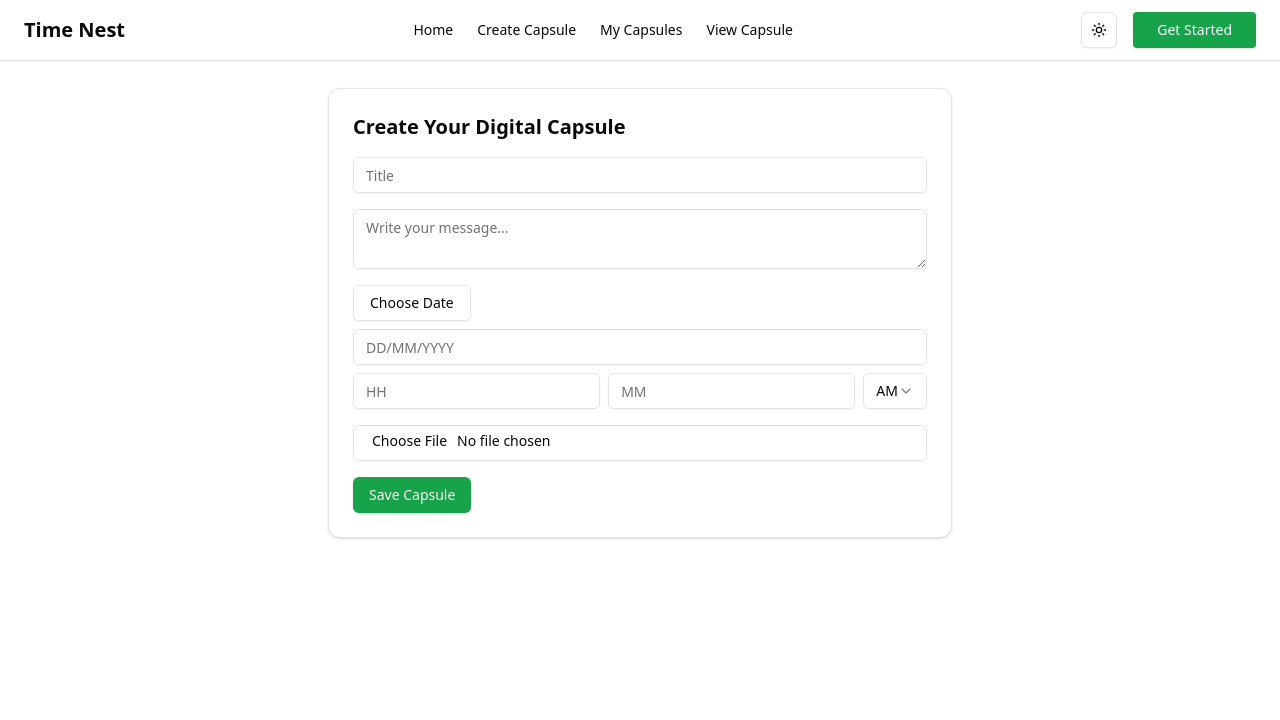
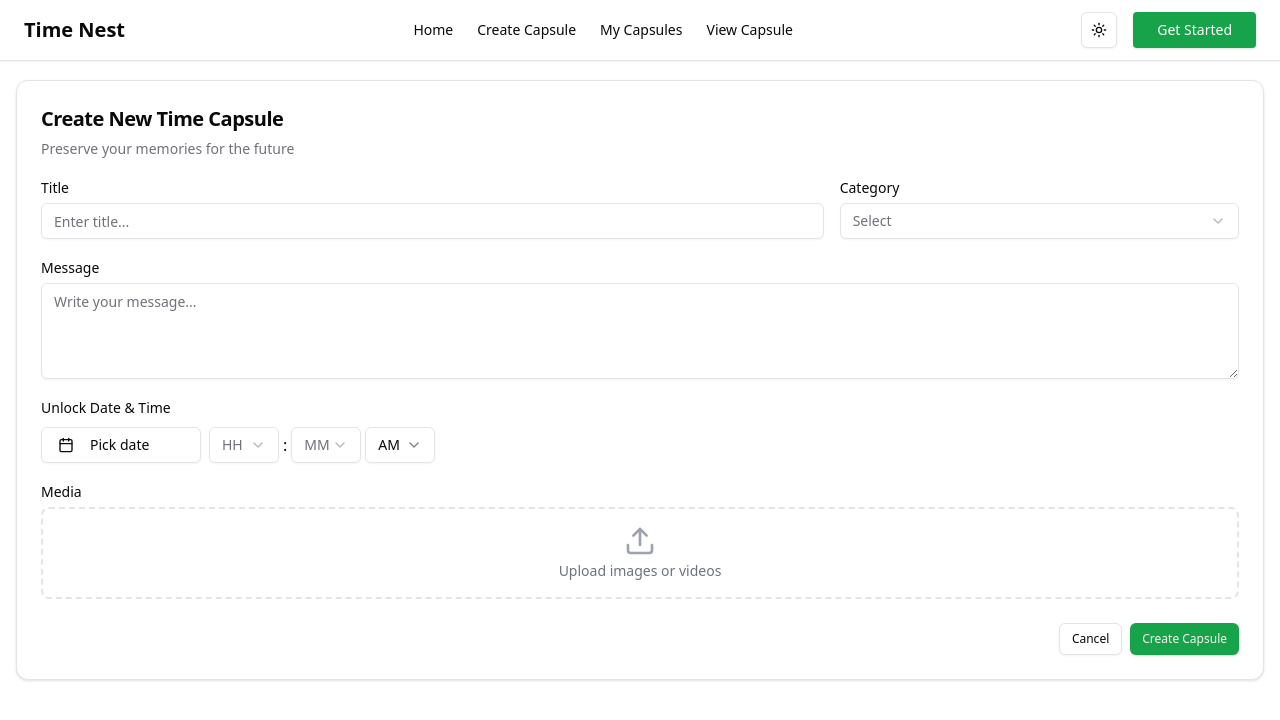
Before and after one commit to KrishPatel-AI/TimeNest, a Next.js app in the folder frontend/: page /create_capsule in a window 1280 px wide. Shown: the top 720 px of the page. Built offline with nearby package versions, Linux system fonts and the light colour scheme.

Commit message:
Update Create Capsule Form

```diff
--- a/frontend/src/app/create_capsule/page.tsx
+++ b/frontend/src/app/create_capsule/page.tsx
@@ -1,199 +1,216 @@
 "use client";
 
-import { useState, useEffect } from "react";
+import React, { useState } from "react";
+import {
+  Card,
+  CardContent,
+  CardHeader,
+  CardTitle,
+  CardDescription,
+  CardFooter,
+} from "@/components/ui/card";
+import {
+  Select,
+  SelectContent,
+  SelectItem,
+  SelectTrigger,
+  SelectValue,
+} from "@/components/ui/select";
 import { Input } from "@/components/ui/input";
 import { Button } from "@/components/ui/button";
 import { Textarea } from "@/components/ui/textarea";
-import { Calendar } from "@/components/ui/calendar"
-import { Card, CardContent } from "@/components/ui/card";
-import {Popover,PopoverTrigger,PopoverContent,} from "@/components/ui/popover";
+import { Calendar as CalendarIcon, Upload, X, Clock } from "lucide-react";
+import { Calendar } from "@/components/ui/calendar";
+import {
+  Popover,
+  PopoverContent,
+  PopoverTrigger,
+} from "@/components/ui/popover";
+import { Label } from "@/components/ui/label";
 
-import {Select,SelectTrigger,SelectContent,SelectItem,} from "@/components/ui/select";
-import { uploadFile } from "@/lib/api";
-export default function CreateCapsule() {
+const CreateCapsule = () => {
+  const [selectedDate, setSelectedDate] = useState(null);
+  const [selectedHour, setSelectedHour] = useState("");
+  const [selectedMinute, setSelectedMinute] = useState("");
+  const [selectedAmPm, setSelectedAmPm] = useState("AM");
+  const [uploadedFiles, setUploadedFiles] = useState([]);
   const [title, setTitle] = useState("");
-  const [content, setContent] = useState("");
-  const [unlockDate, setUnlockDate] = useState<Date | undefined>();
-  const [manualDate, setManualDate] = useState("");
-  const [unlockHour, setUnlockHour] = useState("");
-  const [unlockMinute, setUnlockMinute] = useState("");
-  const [timePeriod, setTimePeriod] = useState("AM");
-  const [file, setFile] = useState<File | null>(null);
-  const [timer, setTimer] = useState<string>("");
-  const [showPopup, setShowPopup] = useState(false);
+  const [category, setCategory] = useState("");
+  const [message, setMessage] = useState("");
 
-  useEffect(() => {
-    if (unlockDate) {
-      setManualDate(unlockDate.toLocaleDateString("en-GB"));
-    }
+  const categories = ["Personal", "Family", "Travel", "Career", "Milestone", "Project", "Other"];
+  const hours = Array.from({ length: 12 }, (_, i) => (i + 1).toString().padStart(2, '0'));
+  const minutes = Array.from({ length: 60 }, (_, i) => i.toString().padStart(2, '0'));
 
-    if (unlockDate && unlockHour && unlockMinute) {
-      let adjustedHours =
-        timePeriod === "PM" && Number(unlockHour) < 12
-          ? Number(unlockHour) + 12
-          : Number(unlockHour);
-
-      adjustedHours =
-        timePeriod === "AM" && Number(unlockHour) === 12 ? 0 : adjustedHours;
-
-      const fullDate = new Date(unlockDate);
-
-      fullDate.setHours(adjustedHours, Number(unlockMinute));
-
-      const interval = setInterval(() => {
-        const now = new Date().getTime();
-
-        const timeDiff = fullDate.getTime() - now;
-
-        if (timeDiff <= 0) {
-          clearInterval(interval);
-
-          setTimer("Unlocked");
-        } else {
-          const days = Math.floor(timeDiff / (1000 * 60 * 60 * 24));
-
-          const hours = Math.floor(
-            (timeDiff % (1000 * 60 * 60 * 24)) / (1000 * 60 * 60)
-          );
-
-          const minutes = Math.floor(
-            (timeDiff % (1000 * 60 * 60)) / (1000 * 60)
-          );
-
-          setTimer(`${days}d ${hours}h ${minutes}m`);
-        }
-      }, 1000);
-
-      return () => clearInterval(interval);
-    }
-  }, [unlockDate, unlockHour, unlockMinute, timePeriod]);
-
-  const handleFileUpload = (event: React.ChangeEvent<HTMLInputElement>) => {
-    if (event.target.files) {
-      setFile(event.target.files[0]);
-    }
+  const handleFileChange = (e) => {
+    const files = Array.from(e.target.files);
+    setUploadedFiles((prev) => [
+      ...prev,
+      ...files.map((file) => ({
+        name: file.name,
+        size: (file.size / 1024 / 1024).toFixed(2),
+      })),
+    ]);
   };
 
-  const handleSubmit = async () => {
-    if (!title || !unlockDate || !unlockHour || !unlockMinute) {
-      alert("Title, unlock date, and unlock time are required!");
+  const removeFile = (fileName) => {
+    setUploadedFiles((prev) => prev.filter((file) => file.name !== fileName));
+  };
 
-      return;
-    }
-
-    const formData = new FormData();
-
-    formData.append("title", title);
-
-    formData.append("content", content);
-
-    formData.append(
-      "unlockDate",
-
-      `${manualDate} ${unlockHour}:${unlockMinute} ${timePeriod}`
-    );
-
-    if (file) formData.append("file", file);
-
-    try {
-      await uploadFile(formData);
-
-      setShowPopup(true);
-
-      setTimeout(() => setShowPopup(false), 3000);
-    } catch (error) {
-      console.error("Error saving capsule:", error);
-    }
+  const getFormattedDateTime = () => {
+    if (!selectedDate || !selectedHour || !selectedMinute) return "Select date and time";
+    return `${selectedDate.toDateString()} at ${selectedHour}:${selectedMinute} ${selectedAmPm}`;
   };
 
   return (
-    <div className="max-w-2xl mx-auto p-6">
-      <Card>
-        <CardContent className="p-6 space-y-4">
-          <h1 className="text-xl font-semibold">Create Your Digital Capsule</h1>
+    <div className="container mx-auto p-4 ">
+      <Card className="">
+        <CardHeader className="pb-4">
+          <CardTitle className="text-xl">Create New Time Capsule</CardTitle>
+          <CardDescription>Preserve your memories for the future</CardDescription>
+        </CardHeader>
 
+        <CardContent>
+          <form className="space-y-4">
+            <div className="flex gap-4">
+              <div className="flex-1">
+                <Label htmlFor="title" className="text-sm">Title</Label>
                 <Input
-            placeholder="Title"
+                  id="title"
                   value={title}
                   onChange={(e) => setTitle(e.target.value)}
+                  placeholder="Enter title..."
+                  className="mt-1"
                 />
+              </div>
+              <div className="w-1/3">
+                <Label className="text-sm">Category</Label>
+                <Select value={category} onValueChange={setCategory}>
+                  <SelectTrigger className="mt-1">
+                    <SelectValue placeholder="Select" />
+                  </SelectTrigger>
+                  <SelectContent>
+                    {categories.map((cat) => (
+                      <SelectItem key={cat} value={cat.toLowerCase()}>{cat}</SelectItem>
+                    ))}
+                  </SelectContent>
+                </Select>
+              </div>
+            </div>
 
+            <div>
+              <Label htmlFor="message" className="text-sm">Message</Label>
               <Textarea
+                id="message"
+                value={message}
+                onChange={(e) => setMessage(e.target.value)}
                 placeholder="Write your message..."
-            value={content}
-            onChange={(e) => setContent(e.target.value)}
+                className="mt-1 h-24"
               />
+            </div>
 
             <div className="space-y-2">
+              <Label className="text-sm">Unlock Date & Time</Label>
+              <div className="flex gap-2 items-start">
                 <Popover>
                   <PopoverTrigger asChild>
-                <Button variant="outline">Choose Date</Button>
+                    <Button variant="outline" className="w-[160px] justify-start text-left text-sm">
+                      <CalendarIcon className="mr-2 h-4 w-4" />
+                      {selectedDate ? selectedDate.toLocaleDateString() : "Pick date"}
+                    </Button>
                   </PopoverTrigger>
-
-              <PopoverContent>
+                  <PopoverContent className="w-auto p-0">
                     <Calendar
                       mode="single"
-                  selected={unlockDate}
-                  onSelect={setUnlockDate}
+                      selected={selectedDate}
+                      onSelect={setSelectedDate}
+                      disabled={(date) => date <= new Date()}
                     />
                   </PopoverContent>
                 </Popover>
 
-            <Input
-              type="text"
-              placeholder="DD/MM/YYYY"
-              value={manualDate}
-              readOnly
-            />
-
-            <div className="flex space-x-2">
-              <Input
-                type="number"
-                placeholder="HH"
-                min="1"
-                max="12"
-                value={unlockHour}
-                onChange={(e) => setUnlockHour(e.target.value)}
-              />
-
-              <Input
-                type="number"
-                placeholder="MM"
-                min="0"
-                max="59"
-                value={unlockMinute}
-                onChange={(e) => setUnlockMinute(e.target.value)}
-              />
-
-              <Select value={timePeriod} onValueChange={setTimePeriod}>
-                <SelectTrigger className="w-20">{timePeriod}</SelectTrigger>
-
+                <div className="flex items-center gap-1">
+                  <Select value={selectedHour} onValueChange={setSelectedHour}>
+                    <SelectTrigger className="w-[70px]">
+                      <SelectValue placeholder="HH" />
+                    </SelectTrigger>
+                    <SelectContent>
+                      {hours.map((hour) => (
+                        <SelectItem key={hour} value={hour}>{hour}</SelectItem>
+                      ))}
+                    </SelectContent>
+                  </Select>
+                  <span>:</span>
+                  <Select value={selectedMinute} onValueChange={setSelectedMinute}>
+                    <SelectTrigger className="w-[70px]">
+                      <SelectValue placeholder="MM" />
+                    </SelectTrigger>
+                    <SelectContent>
+                      {minutes.map((minute) => (
+                        <SelectItem key={minute} value={minute}>{minute}</SelectItem>
+                      ))}
+                    </SelectContent>
+                  </Select>
+                  <Select value={selectedAmPm} onValueChange={setSelectedAmPm}>
+                    <SelectTrigger className="w-[70px]">
+                      <SelectValue placeholder="AM" />
+                    </SelectTrigger>
                     <SelectContent>
                       <SelectItem value="AM">AM</SelectItem>
-
                       <SelectItem value="PM">PM</SelectItem>
                     </SelectContent>
                   </Select>
                 </div>
-
-            {unlockDate && unlockHour && unlockMinute && (
-              <p className="text-sm text-gray-600">
-                Time until unlock: {timer}
-              </p>
-            )}
+              </div>
             </div>
 
-          <Input type="file" onChange={handleFileUpload} />
-
-          <Button onClick={handleSubmit}>Save Capsule</Button>
-        </CardContent>
-      </Card>
-
-      {showPopup && (
-        <div className="fixed bottom-4 right-4 bg-green-500 text-white p-4 rounded-lg shadow-lg">
-          Capsule Created Successfully!
+            <div>
+              <Label className="text-sm">Media</Label>
+              <div className="mt-1 border-2 border-dashed rounded-lg p-4">
+                <label className="cursor-pointer flex flex-col items-center">
+                  <Input
+                    type="file"
+                    className="hidden"
+                    onChange={handleFileChange}
+                    multiple
+                    accept="image/*,video/*"
+                  />
+                  <Upload className="h-8 w-8 text-gray-400" />
+                  <p className="text-sm text-gray-500 mt-1">Upload images or videos</p>
+                </label>
+              </div>
+              {uploadedFiles.length > 0 && (
+                <div className="mt-2 space-y-1">
+                  {uploadedFiles.map((file) => (
+                    <div
+                      key={file.name}
+                      className="flex items-center justify-between py-1 px-2 bg-gray-50 rounded text-sm"
+                    >
+                      <span className="truncate flex-1">{file.name}</span>
+                      <Button
+                        type="button"
+                        variant="ghost"
+                        size="sm"
+                        className="h-6 w-6"
+                        onClick={() => removeFile(file.name)}
+                      >
+                        <X className="h-3 w-3" />
+                      </Button>
+                    </div>
+                  ))}
                 </div>
               )}
             </div>
+          </form>
+        </CardContent>
+
+        <CardFooter className="flex justify-end gap-2">
+          <Button variant="outline" size="sm">Cancel</Button>
+          <Button size="sm">Create Capsule</Button>
+        </CardFooter>
+      </Card>
+    </div>
   );
-}
+};
+
+export default CreateCapsule;
--- /dev/null
+++ b/frontend/src/components/ui/form.tsx
@@ -0,0 +1,178 @@
+"use client"
+
+import * as React from "react"
+import * as LabelPrimitive from "@radix-ui/react-label"
+import { Slot } from "@radix-ui/react-slot"
+import {
+  Controller,
+  ControllerProps,
+  FieldPath,
+  FieldValues,
+  FormProvider,
+  useFormContext,
+} from "react-hook-form"
+
+import { cn } from "@/lib/utils"
+import { Label } from "@/components/ui/label"
+
+const Form = FormProvider
+
+type FormFieldContextValue<
+  TFieldValues extends FieldValues = FieldValues,
+  TName extends FieldPath<TFieldValues> = FieldPath<TFieldValues>
+> = {
+  name: TName
+}
+
+const FormFieldContext = React.createContext<FormFieldContextValue>(
+  {} as FormFieldContextValue
+)
+
+const FormField = <
+  TFieldValues extends FieldValues = FieldValues,
+  TName extends FieldPath<TFieldValues> = FieldPath<TFieldValues>
+>({
+  ...props
+}: ControllerProps<TFieldValues, TName>) => {
+  return (
+    <FormFieldContext.Provider value={{ name: props.name }}>
+      <Controller {...props} />
+    </FormFieldContext.Provider>
+  )
+}
+
+const useFormField = () => {
+  const fieldContext = React.useContext(FormFieldContext)
+  const itemContext = React.useContext(FormItemContext)
+  const { getFieldState, formState } = useFormContext()
+
+  const fieldState = getFieldState(fieldContext.name, formState)
+
+  if (!fieldContext) {
+    throw new Error("useFormField should be used within <FormField>")
+  }
+
+  const { id } = itemContext
+
+  return {
+    id,
+    name: fieldContext.name,
+    formItemId: `${id}-form-item`,
+    formDescriptionId: `${id}-form-item-description`,
+    formMessageId: `${id}-form-item-message`,
+    ...fieldState,
+  }
+}
+
+type FormItemContextValue = {
+  id: string
+}
+
+const FormItemContext = React.createContext<FormItemContextValue>(
+  {} as FormItemContextValue
+)
+
+const FormItem = React.forwardRef<
+  HTMLDivElement,
+  React.HTMLAttributes<HTMLDivElement>
+>(({ className, ...props }, ref) => {
+  const id = React.useId()
+
+  return (
+    <FormItemContext.Provider value={{ id }}>
+      <div ref={ref} className={cn("space-y-2", className)} {...props} />
+    </FormItemContext.Provider>
+  )
+})
+FormItem.displayName = "FormItem"
+
+const FormLabel = React.forwardRef<
+  React.ElementRef<typeof LabelPrimitive.Root>,
+  React.ComponentPropsWithoutRef<typeof LabelPrimitive.Root>
+>(({ className, ...props }, ref) => {
+  const { error, formItemId } = useFormField()
+
+  return (
+    <Label
+      ref={ref}
+      className={cn(error && "text-destructive", className)}
+      htmlFor={formItemId}
+      {...props}
+    />
+  )
+})
+FormLabel.displayName = "FormLabel"
+
+const FormControl = React.forwardRef<
+  React.ElementRef<typeof Slot>,
+  React.ComponentPropsWithoutRef<typeof Slot>
+>(({ ...props }, ref) => {
+  const { error, formItemId, formDescriptionId, formMessageId } = useFormField()
+
+  return (
+    <Slot
+      ref={ref}
+      id={formItemId}
+      aria-describedby={
+        !error
+          ? `${formDescriptionId}`
+          : `${formDescriptionId} ${formMessageId}`
+      }
+      aria-invalid={!!error}
+      {...props}
+    />
+  )
+})
+FormControl.displayName = "FormControl"
+
+const FormDescription = React.forwardRef<
+  HTMLParagraphElement,
+  React.HTMLAttributes<HTMLParagraphElement>
+>(({ className, ...props }, ref) => {
+  const { formDescriptionId } = useFormField()
+
+  return (
+    <p
+      ref={ref}
+      id={formDescriptionId}
+      className={cn("text-[0.8rem] text-muted-foreground", className)}
+      {...props}
+    />
+  )
+})
+FormDescription.displayName = "FormDescription"
+
+const FormMessage = React.forwardRef<
+  HTMLParagraphElement,
+  React.HTMLAttributes<HTMLParagraphElement>
+>(({ className, children, ...props }, ref) => {
+  const { error, formMessageId } = useFormField()
+  const body = error ? String(error?.message) : children
+
+  if (!body) {
+    return null
+  }
+
+  return (
+    <p
+      ref={ref}
+      id={formMessageId}
+      className={cn("text-[0.8rem] font-medium text-destructive", className)}
+      {...props}
+    >
+      {body}
+    </p>
+  )
+})
+FormMessage.displayName = "FormMessage"
+
+export {
+  useFormField,
+  Form,
+  FormItem,
+  FormLabel,
+  FormControl,
+  FormDescription,
+  FormMessage,
+  FormField,
+}
--- a/frontend/src/components/ui/select.tsx
+++ b/frontend/src/components/ui/select.tsx
@@ -19,7 +19,7 @@ const SelectTrigger = React.forwardRef<
   <SelectPrimitive.Trigger
     ref={ref}
     className={cn(
-      "flex h-9 w-full items-center justify-between whitespace-nowrap rounded-md border border-input bg-transparent px-3 py-2 text-sm shadow-sm ring-offset-background placeholder:text-muted-foreground focus:outline-none focus:ring-1 focus:ring-ring disabled:cursor-not-allowed disabled:opacity-50 [&>span]:line-clamp-1",
+      "flex h-9 w-full items-center justify-between whitespace-nowrap rounded-md border border-input bg-transparent px-3 py-2 text-sm shadow-sm ring-offset-background data-[placeholder]:text-muted-foreground focus:outline-none focus:ring-1 focus:ring-ring disabled:cursor-not-allowed disabled:opacity-50 [&>span]:line-clamp-1",
       className
     )}
     {...props}
```
Also changed, not shown: frontend/package.json (+7 -2 lines), 1 other file (tests, documents, lock files or other folders). Lines whose indentation alone changed are shown as unchanged.
